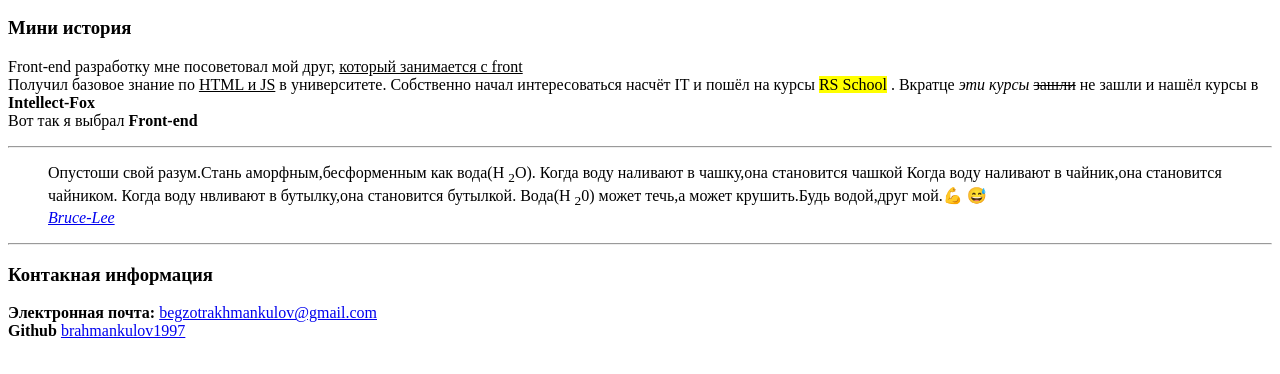
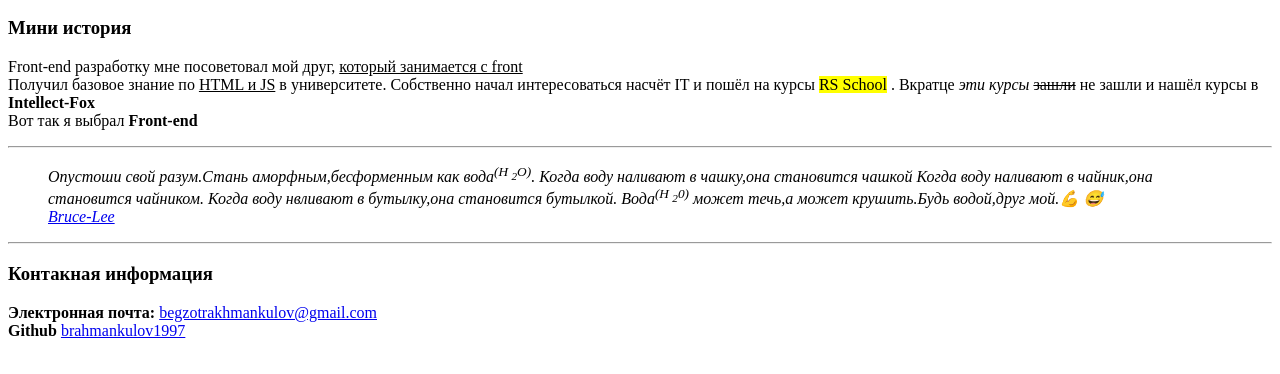
Before and after one commit to brahmankulov1997/if-html, a plain HTML site: page about/index.html in a window 1280 px wide. Shown: the part 110-484 px from the top of the page. Drawn offline with Linux system fonts and the light colour scheme.

Commit message:
Everything that needed fixing: <cite><sup> and tag in index

```diff
--- a/about/index.html
+++ b/about/index.html
@@ -24,12 +24,13 @@
 </p>
 <hr>
 <blockquote>
-    Опустоши свой разум.Стань аморфным,бесформенным как вода(H <sub>2</sub>O).
+    <cite>
+    Опустоши свой разум.Стань аморфным,бесформенным как вода<sup>(H <sub>2</sub>O)</sup>.
     Когда воду наливают в чашку,она становится чашкой
     Когда воду наливают в чайник,она становится чайником.
     Когда воду нвливают в бутылку,она становится бутылкой.
-    Вода(H <sub>2</sub>0) может течь,а может крушить.Будь водой,друг мой.&#128170 &#128517 <br/>
-    <cite>
+    Вода<sup>(H <sub>2</sub>0)</sup> может течь,а может крушить.Будь водой,друг мой.&#128170 &#128517 <br/>
+
         <a
                 href="https://ru.citaty.net/tsitaty/468544-brius-li-opustoshi-svoi-razum-stan-amorfnym-besformennym.html">
             Bruce-Lee
```
Also changed, not shown: index.html (+1 -2 lines).
